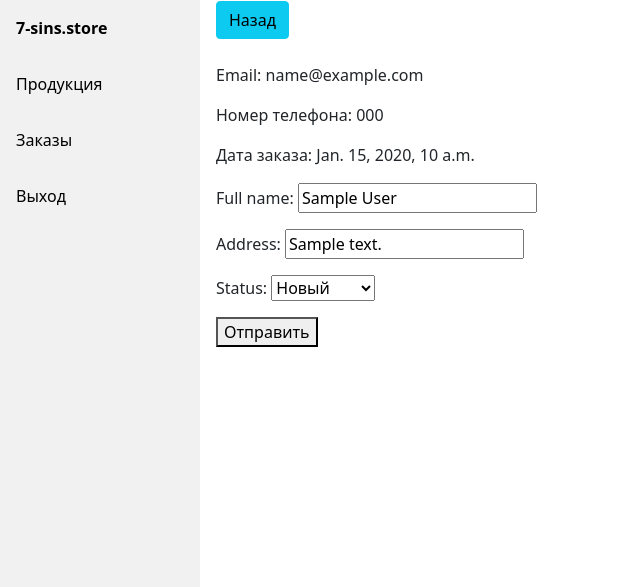
After one commit to demirug/7-sins.store, a Django app: page /manager/order/1 in a window 1280 px wide. The commit adds this page. Shown: the top 587 px of the page, without its empty margins (0-640 px from the left). Run offline with Django 3.2, Linux system fonts and the light colour scheme; a user stored in the database is signed in; tables that the repository leaves empty hold one stand-in row (values such as "Sample post"); parts of the project's set-up code (start-up, migrations or seed data) failed here and were passed over.

Commit message:
Created separate forms for orders and products

```diff
--- /dev/null
+++ b/manager/templates/manager/orderForm.html
@@ -0,0 +1,23 @@
+{% extends "manager/base.html" %}
+
+{% block title %}Изменение заказа{% endblock %}
+
+{% block head %}
+
+{% endblock %}
+
+{% block content %}
+
+    <div class="wrapper">
+        <a  class="btn btn-info" href={% url 'manager:products' %}>Назад</a>
+        <br><br>
+        <p>Email: {{ order.email }}</p>
+        <p>Номер телефона: {{ order.phone }}</p>
+        <p>Дата заказа: {{ order.timestamp }}</p>
+    <form method="POST" accept-charset="utf-8" enctype="multipart/form-data"> {% csrf_token %}
+        {{ form.as_p }}
+        <button type="submit">Отправить</button>
+    </form>
+    </div>
+
+{% endblock %}
--- a/manager/templates/manager/form.html
+++ b/manager/templates/manager/productForm.html
@@ -1,6 +1,6 @@
 {% extends "manager/base.html" %}
 
-{% block title %}{{ title }}{% endblock %}
+{% block title %}Редактирование товара{% endblock %}
 
 {% block head %}
 
```
